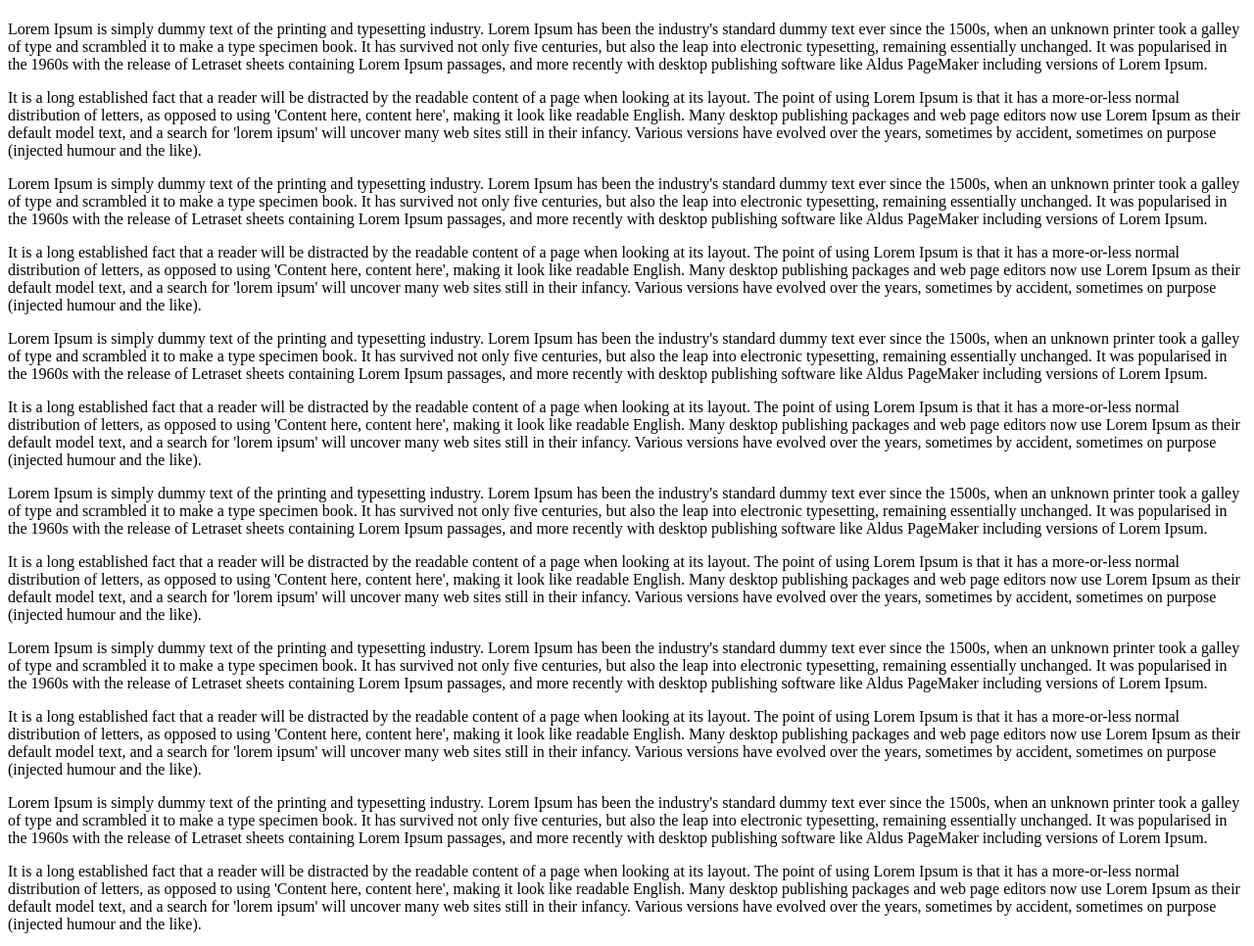
After one commit to alphakahere/metaverse-blog, a Symfony app: template templates/blog/show.html.twig in a window 1280 px wide. The commit adds this page. Shown: the part 484-1450 px from the top of the page at 98% size. Run offline with Twig, Linux system fonts and the light colour scheme; the template is opened without the code that fills it, so the values that code supplies are empty; some libraries are stand-ins or nearby versions.

Commit message:
detail article

```diff
--- a/src/Controller/BlogController.php
+++ b/src/Controller/BlogController.php
@@ -19,7 +19,11 @@ class BlogController extends AbstractController
             'articles' => $articles
         ]);
     }
-
+    public function show(Article $article){
+        return $this->render('blog/show.html.twig', [
+            'article' => $article
+        ]);
+    }
     // Add Article
     public function add(Request $request)
     {
--- /dev/null
+++ b/templates/blog/show.html.twig
@@ -0,0 +1,45 @@
+{% extends "base.html.twig" %}
+{% block content %}
+	<div class="flex justify-between text-white font-gothic mb-4">
+		<div class="w-1/12">
+			<button class="block text-2xl mb-4">
+				<i class="fa-solid fa-heart"></i>
+			</button>
+			<button class="block text-2xl text-pink-500">
+				<i class="fa-solid fa-bookmark"></i>
+			</button>
+		</div>
+		<article class="w-9/12">
+			<div class="mb-4">
+				<img src="{{asset('uploads/' ~ article.picture)}}" alt="{{article.title}}" class="rounded-xl">
+			</div>
+			<h1 class="font-bold text-4xl mb-5">{{article.title}}</h1>
+			<div class="text-lg leading-7">
+				<p>
+					{{article.content}}
+				</p>
+				{% for i in 0..5 %}
+					<p>Lorem Ipsum is simply dummy text of the printing and typesetting industry. Lorem Ipsum has been the industry's standard dummy text ever since the 1500s, when an unknown printer took a galley of type and scrambled it to make a type specimen book. It has survived not only five centuries, but also the leap into electronic typesetting, remaining essentially unchanged. It was popularised in the 1960s with the release of Letraset sheets containing Lorem Ipsum passages, and more recently with desktop publishing software like Aldus PageMaker including versions of Lorem Ipsum.</p>
+					<p>It is a long established fact that a reader will be distracted by the readable content of a page when looking at its layout. The point of using Lorem Ipsum is that it has a more-or-less normal distribution of letters, as opposed to using 'Content here, content here', making it look like readable English. Many desktop publishing packages and web page editors now use Lorem Ipsum as their default model text, and a search for 'lorem ipsum' will uncover many web sites still in their infancy. Various versions have evolved over the years, sometimes by accident, sometimes on purpose (injected humour and the like).</p>
+				{% endfor %}
+			</div>
+		</article>
+		<aside class="w-2/12 ml-3">
+			<div class="bg-gradient-to-r from-red-500 via-metablue-400 to-orange-500 mb-6 px-1 py-1 rounded-2xl">
+				<div class="w-full bg-dark-500 relative rounded-2xl">
+					<div class="bg-gradient-to-r from-metablue-100  to-metablue-400 h-9 rounded-t-2xl"></div>
+					<div class="px-2 py-3">
+						<div class="flex space-x-20 mb-4">
+							<img src="https://i.pravatar.cc/300" alt="author-name" class="w-16 h-16 rounded-full absolute top-3 border border-metablue-400">
+							<h5 class="font-semibold ">Alpha Diallo</h5>
+						</div>
+						<p>
+							Développeur web|React, Laravel. Je suis passionné de technologie, d'écriture, d'éducation et de partage. J'écris et je partage des tutoriels ou des articles sur
+							<a href="https://www.kaherecode.com/" class="underline">kaherecode</a>.
+						</p>
+					</div>
+				</div>
+			</div>
+		</aside>
+	</div>
+{% endblock %}
```
Also changed, not shown: config/routes.yaml (+7 -1 lines), templates/blog/index.html.twig (+4 -4 lines).
